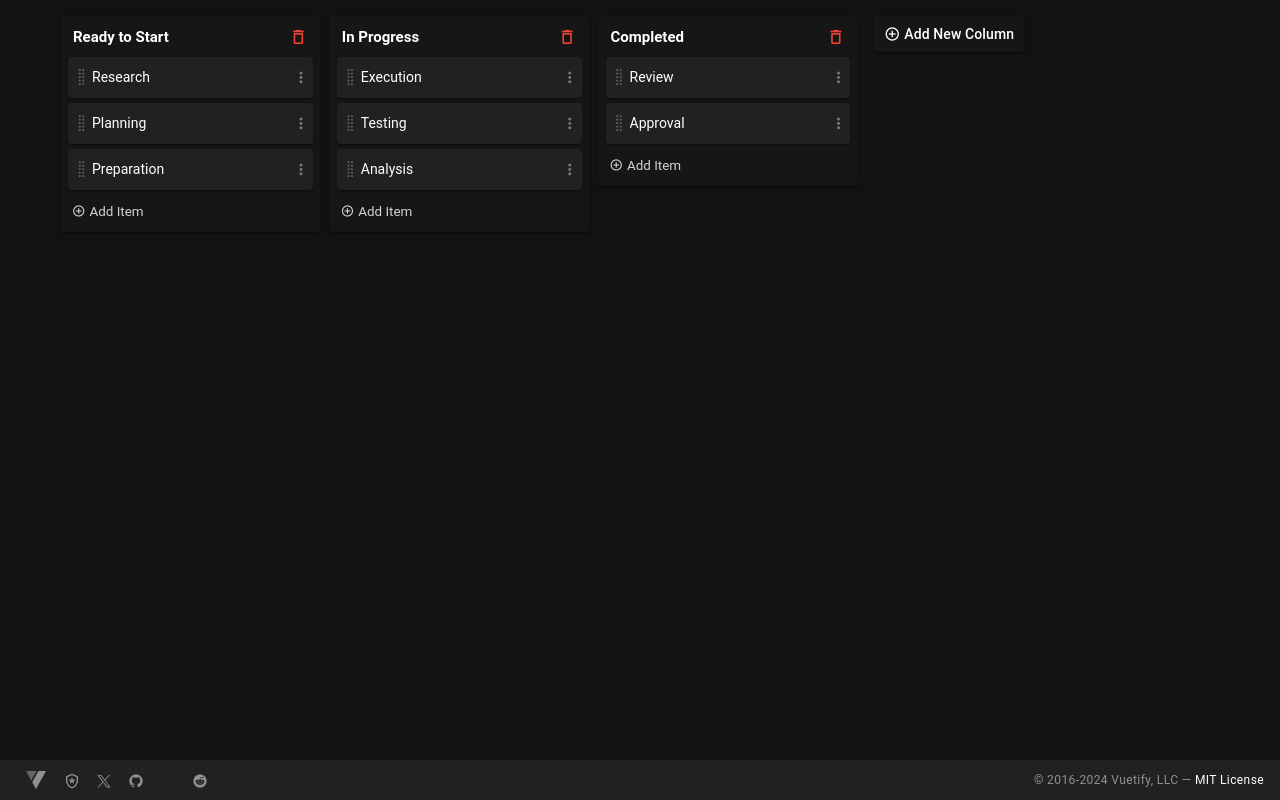
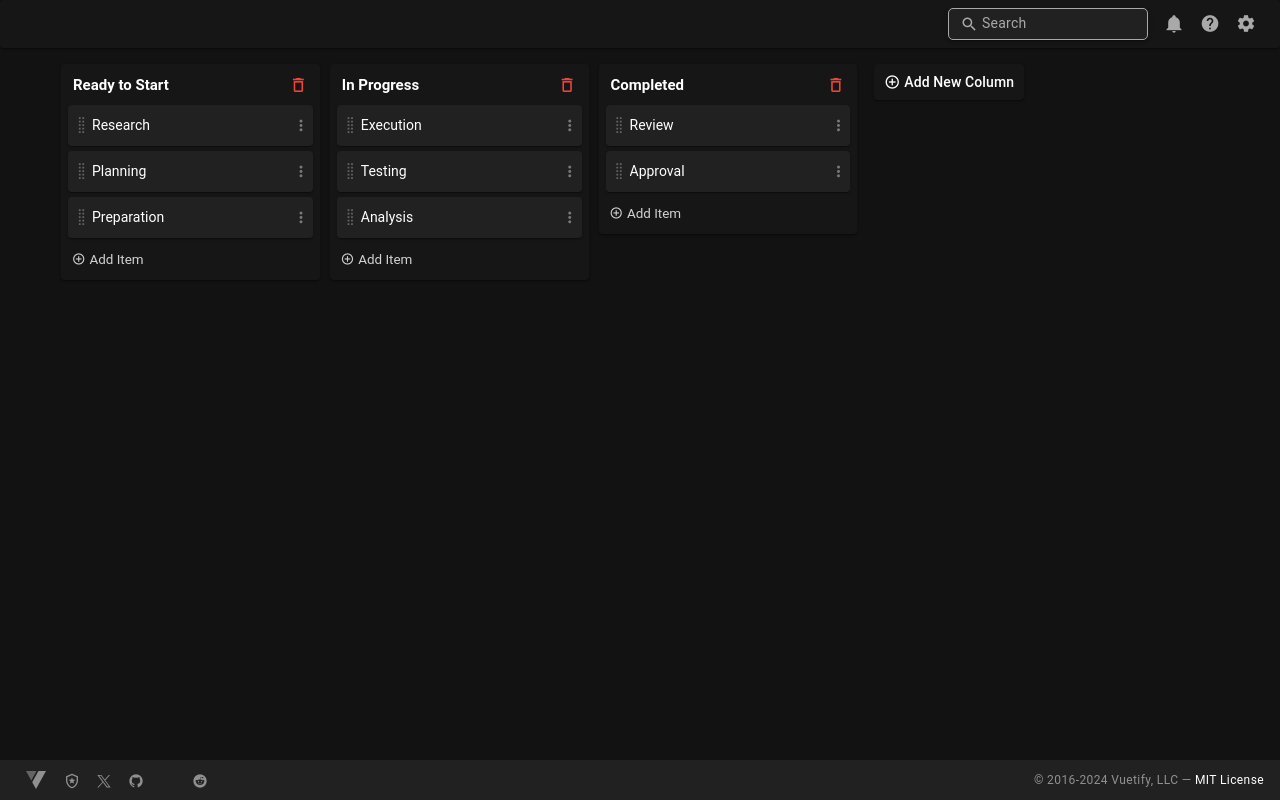
Before and after one commit to riz-j/vue-kanban, a Vue app: page / in a window 1280 px wide. Built offline with nearby package versions, Linux system fonts and the light colour scheme.

Commit message:
Add Navigation component

```diff
--- /dev/null
+++ b/src/components/Navigation.vue
@@ -0,0 +1,49 @@
+<template>
+  <div class="navigation v-card v-card--variant-elevated">
+    <div>
+      <!-- <p>Logo Placeholder</p> -->
+    </div>
+    <div class="d-flex align-center ga-4">
+      <v-btn id="global-search-input">
+        <p class="text-body-2">
+          <v-icon>mdi-magnify</v-icon>
+          Search
+        </p>
+      </v-btn>
+      <v-icon size="small">mdi-bell</v-icon>
+      <v-icon size="small">mdi-help-circle</v-icon>
+      <v-icon size="small">mdi-cog</v-icon>
+    </div>
+  </div>
+  <slot></slot>
+</template>
+<script setup>
+
+</script>
+<style scoped>
+.navigation {
+  display: flex;
+  justify-content: space-between;
+  align-items: center;
+  width: 100%;
+  height: 3rem;
+  padding: 0px 1.5rem;
+
+  color: darkgray;
+  background-color: #171616;
+}
+
+#global-search-input {
+  display: flex;
+  justify-content: start;
+  align-items: center;
+  height: 2rem;
+  width: 200px;
+  padding: 5px 10px;
+
+  border: 1px solid darkgray;
+  border-radius: 5px;
+  color: darkgray;
+  cursor: text;
+}
+</style>
--- a/src/pages/index.vue
+++ b/src/pages/index.vue
@@ -1,10 +1,12 @@
 <template>
-  <Kanban ref="kanban" />
+  <Navigation>
+    <Kanban ref="kanban" />
+  </Navigation>
 </template>
 
 <script setup>
 import Kanban from '@/components/Kanban.vue';
-
+import Navigation from '@/components/Navigation.vue';
 
   //
 </script>
```
